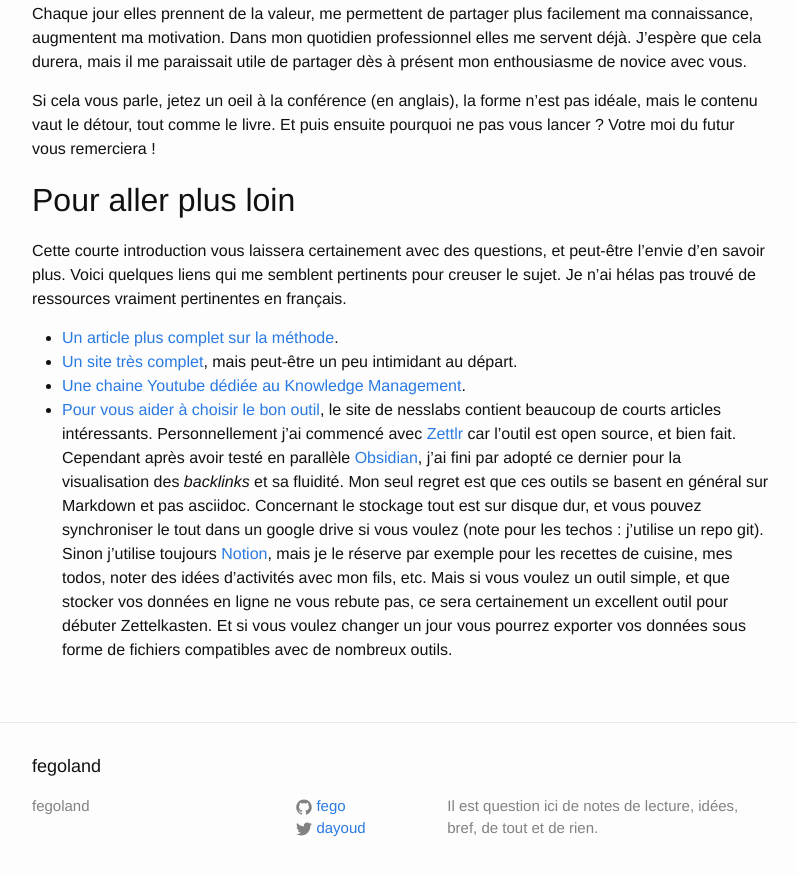
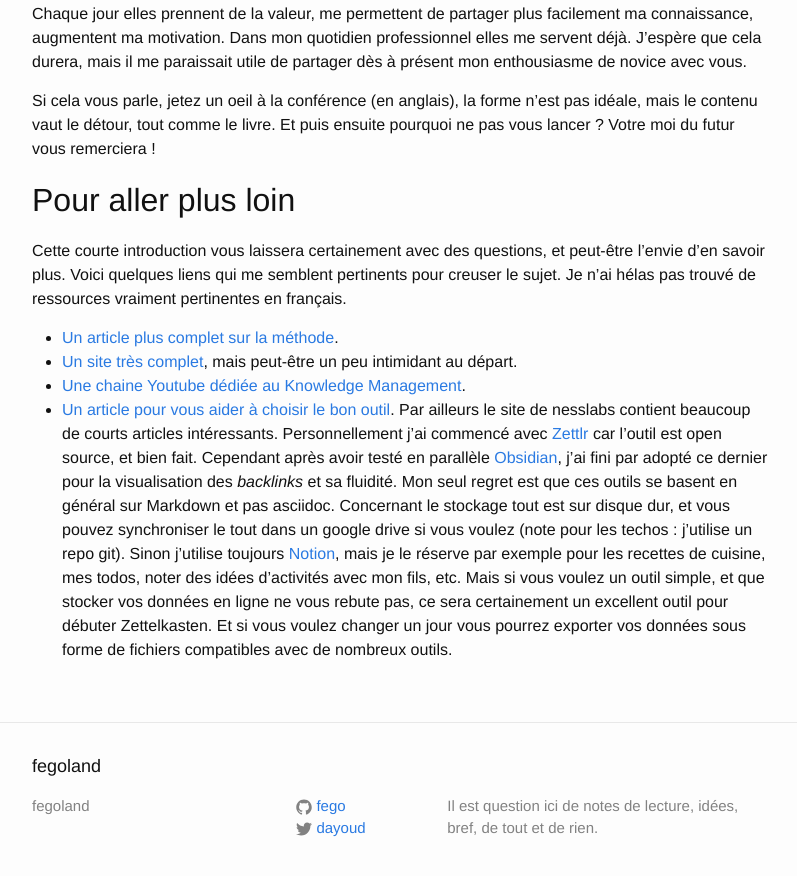
Before and after one commit to fego/fego.github.io, a Jekyll site: the page built from docs/_posts/2020-11-01-J'ai enfin appris à prendre des notes.markdown, in a window 1280 px wide and 900 px high, scrolled down 4711 px. Shown: the top 876 px of the window, without its empty margins (238-1035 px from the left). Built offline with Jekyll 4.4.1, drawn with Linux system fonts in a browser that asks for light colours; our own code applies the rules of GitHub Pages for plain Markdown files.

Commit message:
reformulation

```diff
--- a/docs/_posts/2020-11-01-J'ai enfin appris à prendre des notes.markdown
+++ b/docs/_posts/2020-11-01-J'ai enfin appris à prendre des notes.markdown
@@ -75,4 +75,4 @@ Je n'ai hélas pas trouvé de ressources vraiment pertinentes en français.
 * [Un article plus complet sur la méthode](https://leananki.com/zettelkasten-method-smart-notes/).
 * [Un site très complet](https://zettelkasten.de/), mais peut-être un peu intimidant au départ.
 * [Une chaine Youtube dédiée au Knowledge Management](https://www.youtube.com/channel/UC85D7ERwhke7wVqskV_DZUA).
-* [Pour vous aider à choisir le bon outil](https://nesslabs.com/how-to-choose-the-right-note-taking-app#more-9889), le site de nesslabs contient beaucoup de courts articles intéressants. Personnellement j'ai commencé avec [Zettlr](https://www.zettlr.com/) car l'outil est open source, et bien fait. Cependant après avoir testé en parallèle [Obsidian](obsidian.md), j'ai fini par adopté ce dernier pour la visualisation des *backlinks* et sa fluidité. Mon seul regret est que ces outils se basent en général sur Markdown et pas asciidoc. Concernant le stockage tout est sur disque dur, et vous pouvez synchroniser le tout dans un google drive si vous voulez (note pour les techos : j'utilise un repo git). Sinon j'utilise toujours [Notion](https://www.notion.so/Start-here-6c279d3e7e92400d93672bbdd7da1f8a), mais je le réserve par exemple pour les recettes de cuisine, mes todos, noter des idées d'activités avec mon fils, etc. Mais si vous voulez un outil simple, et que stocker vos données en ligne ne vous rebute pas, ce sera certainement un  excellent outil pour débuter Zettelkasten. Et si vous voulez changer un jour vous pourrez exporter vos données sous forme de fichiers compatibles avec de nombreux outils.
+* [Un article pour vous aider à choisir le bon outil](https://nesslabs.com/how-to-choose-the-right-note-taking-app#more-9889). Par ailleurs le site de nesslabs contient beaucoup de courts articles intéressants. Personnellement j'ai commencé avec [Zettlr](https://www.zettlr.com/) car l'outil est open source, et bien fait. Cependant après avoir testé en parallèle [Obsidian](obsidian.md), j'ai fini par adopté ce dernier pour la visualisation des *backlinks* et sa fluidité. Mon seul regret est que ces outils se basent en général sur Markdown et pas asciidoc. Concernant le stockage tout est sur disque dur, et vous pouvez synchroniser le tout dans un google drive si vous voulez (note pour les techos : j'utilise un repo git). Sinon j'utilise toujours [Notion](https://www.notion.so/Start-here-6c279d3e7e92400d93672bbdd7da1f8a), mais je le réserve par exemple pour les recettes de cuisine, mes todos, noter des idées d'activités avec mon fils, etc. Mais si vous voulez un outil simple, et que stocker vos données en ligne ne vous rebute pas, ce sera certainement un  excellent outil pour débuter Zettelkasten. Et si vous voulez changer un jour vous pourrez exporter vos données sous forme de fichiers compatibles avec de nombreux outils.
```
